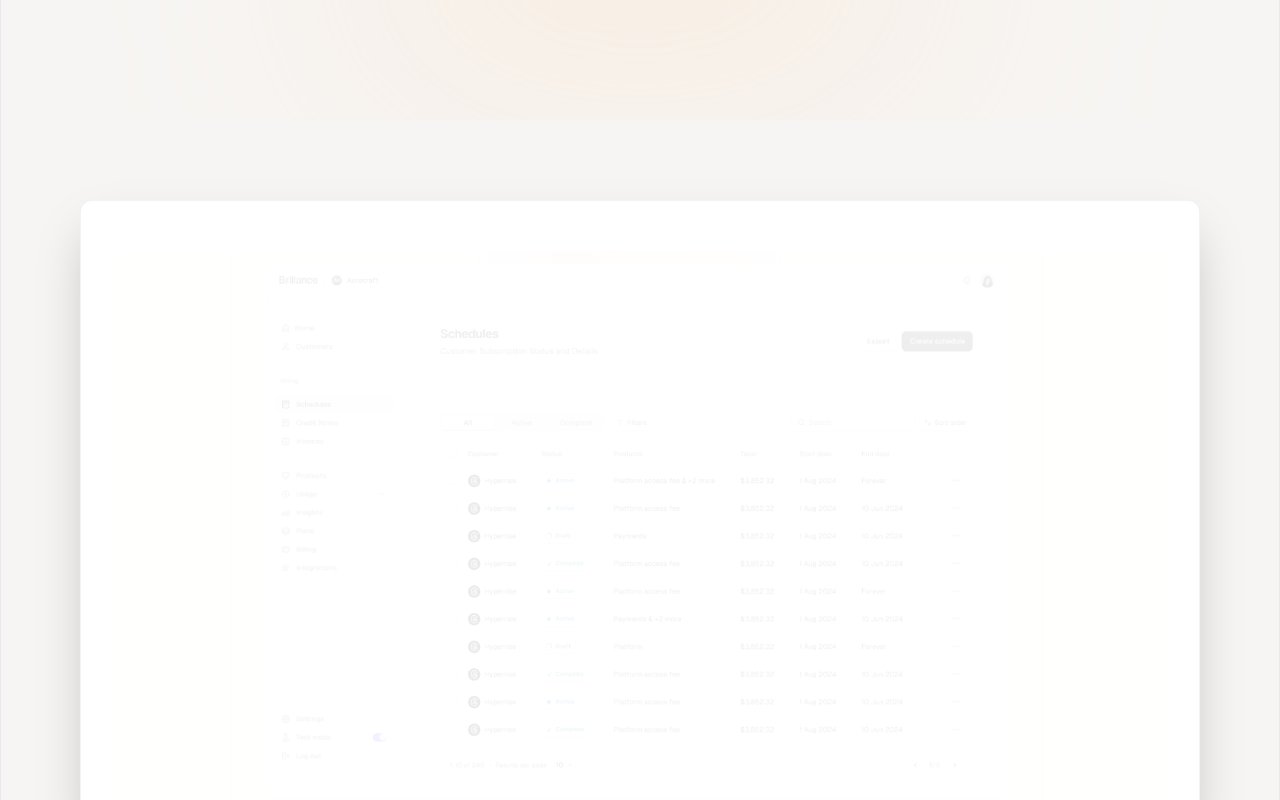
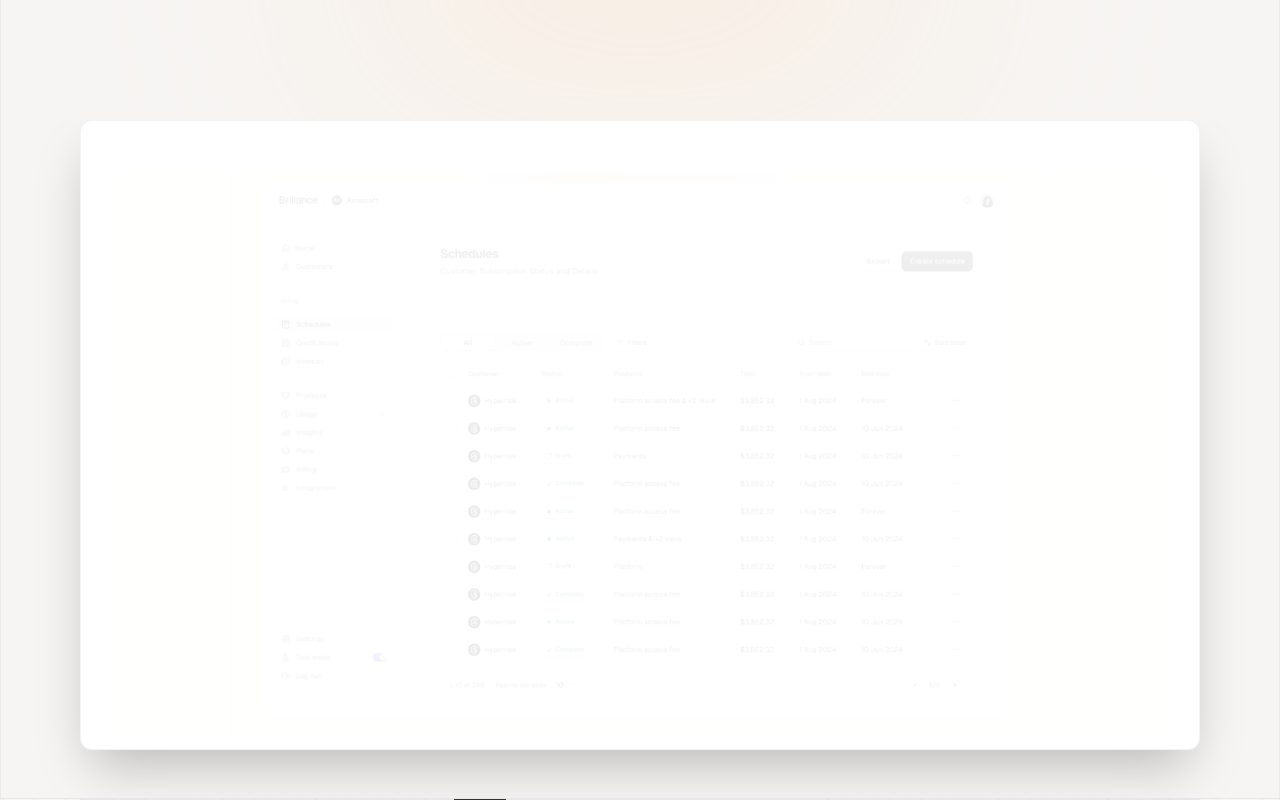
Before and after one commit to mdkabirulhossain/retailpos-frontend, a Next.js app: page / in a window 1280 px wide. Shown: the part 600-1400 px from the top of the page. Built offline with nearby package versions, Linux system fonts and the light colour scheme.

Commit message:
Updated padding

```diff
--- a/src/components/marketing/featureSlider/FeatureSlider.tsx
+++ b/src/components/marketing/featureSlider/FeatureSlider.tsx
@@ -44,7 +44,7 @@ const FeatureSlider = () => {
   }, [index, progress]);
 
   return (
-    <section className="py-20 bg-[#f7f5f3] overflow-hidden">
+    <section className="pb-20 bg-[#f7f5f3] overflow-hidden">
       <div className="max-w-6xl mx-auto px-4">
 
         {/* Image Display Area */}
```
